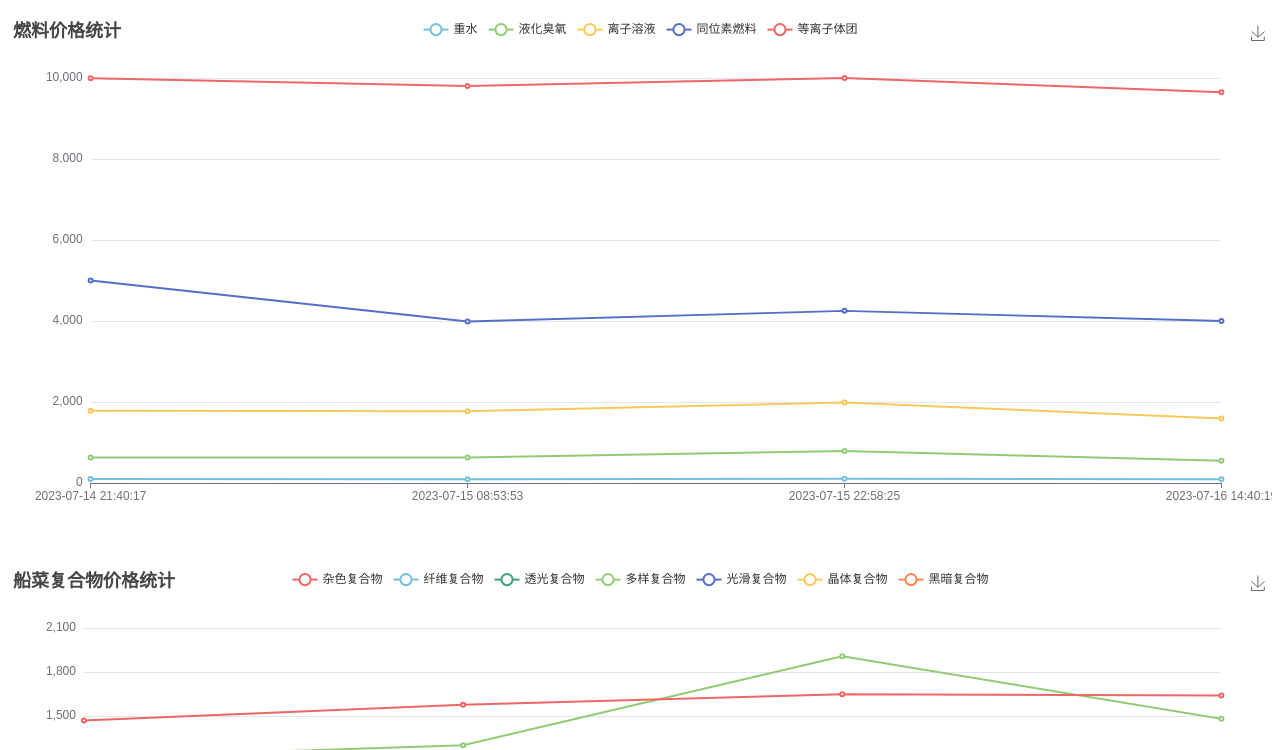
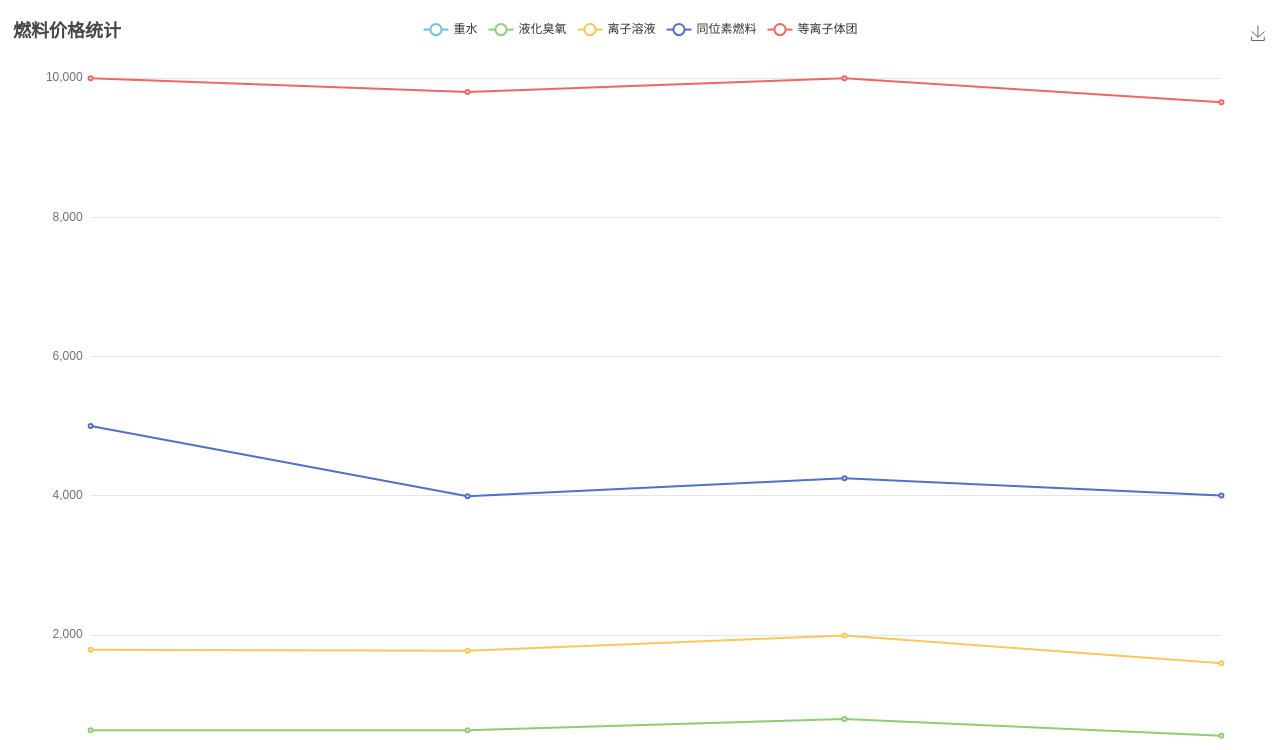
Before and after one commit to CtrlcCtrlVElite/eve-price-statistics, a website: page index.html in a window 1280 px wide. Shown: the part 57-807 px from the top of the page. Drawn offline with nearby package versions, Linux system fonts and the light colour scheme.

Commit message:
first commit

```diff
--- a/index.html
+++ b/index.html
@@ -17,7 +17,7 @@
     <h1>
         eve 物价统计
     </h1>
-    <div><div id="fuel" style="width: 100%;height:500px;"/></div>
+    <div><div id="fuel" style="width: 100%;height:800px;"/></div>
 
     <div class="chart"><div id="boat_vegetable_complex" style="width: 100%;height:400px;"/> <!-- 船菜复合物 --> </div>
     <div class="chart"><div id="boat_vegetable_alloy" style="width: 100%;height:400px;"/> <!-- 船菜合金    --> </div>
@@ -220,12 +220,14 @@
                 trigger: 'axis'
             },
             legend: {
+                orient: 'horizontal',
+                bottom: 0,
                 data: ["超张力塑料","等离子体团","多样复合物","反应金属","工业纤维","光彩合金","光滑复合物","光泽合金","硅结构铸材","贵金属","黑暗复合物","活性气体","基础金属","建筑模块","晶体复合物","精密合金","聚芳酰胺","冷却剂","离子溶液","灵巧单元建筑模块","纳米体","凝缩液","浓缩合金","闪光合金","同位素燃料","透光复合物","稀有气体","纤维复合物","悬浮等离子","液化臭氧","有毒金属","杂色复合物","重金属","重水",]
             },
             grid: {
                 left: '3%',
                 right: '4%',
-                bottom: '3%',
+                bottom: '6%',
                 containLabel: true,
             },
             toolbox: {
@@ -329,6 +331,9 @@
         construction_cuisineChart.setOption(option_construction_cuisine);
         option_ALLPRICEChart.setOption(option_ALLPRICE);
 
+
+
+
         window.addEventListener('resize', function () {
             fuelChart.resize()
             boat_vegetable_complexChart.resize()
```
